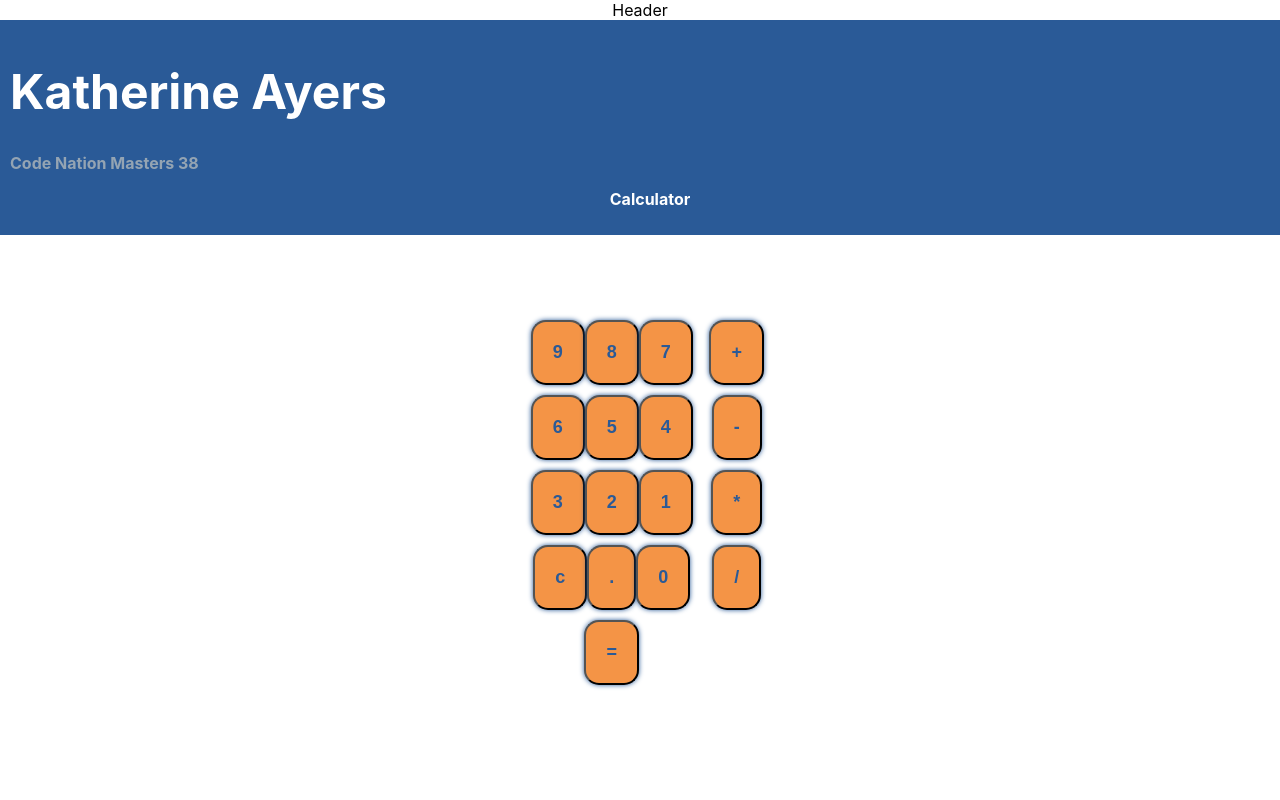
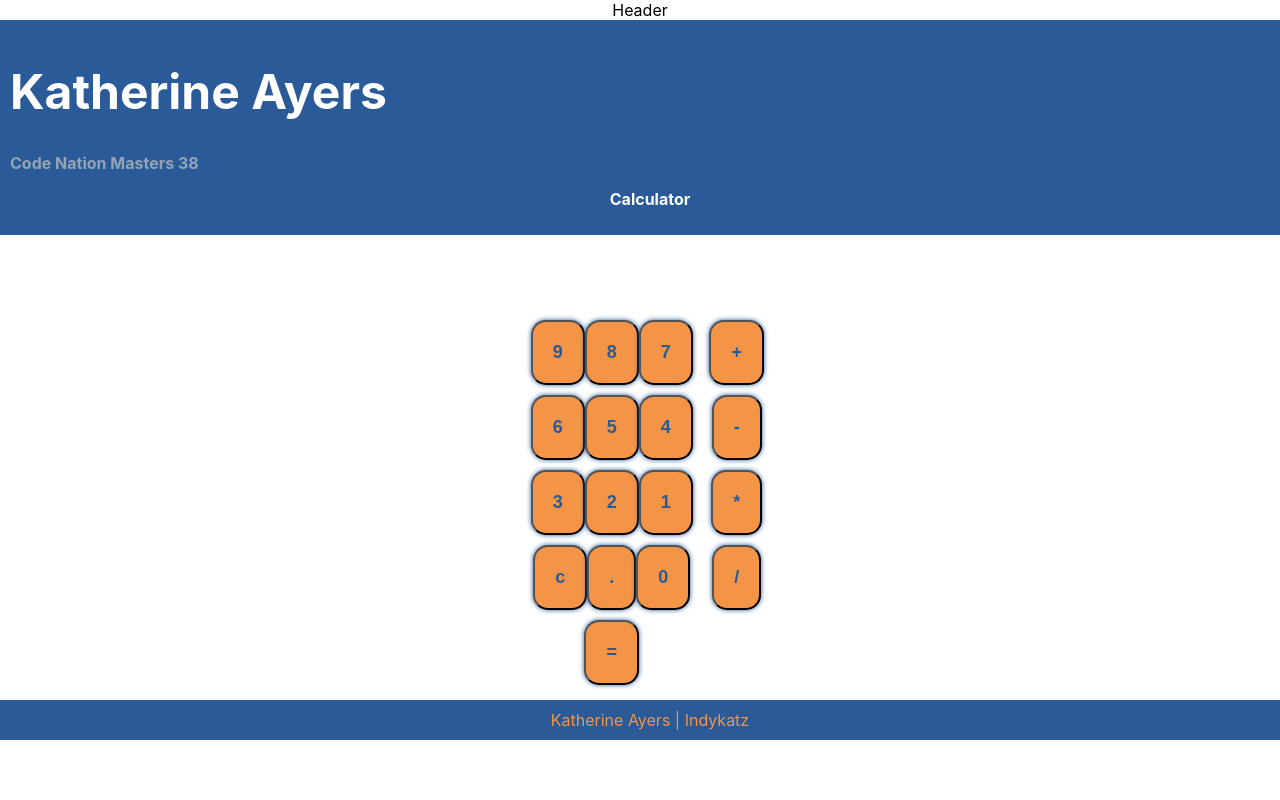
Before and after one commit to Indykatz/CN_calculator_38, a React (Create React App) app: page / in a window 1280 px wide. Shown: the top 800 px of the page. Built offline with nearby package versions, Linux system fonts and the light colour scheme.

Commit message:
calculator

```diff
--- a/src/App.css
+++ b/src/App.css
@@ -33,7 +33,7 @@
 .content {
   padding: 10px;
   text-align: center;
-  min-height: 700px;
+  /* min-height: 700px; */
 }
 
 .display {
```
